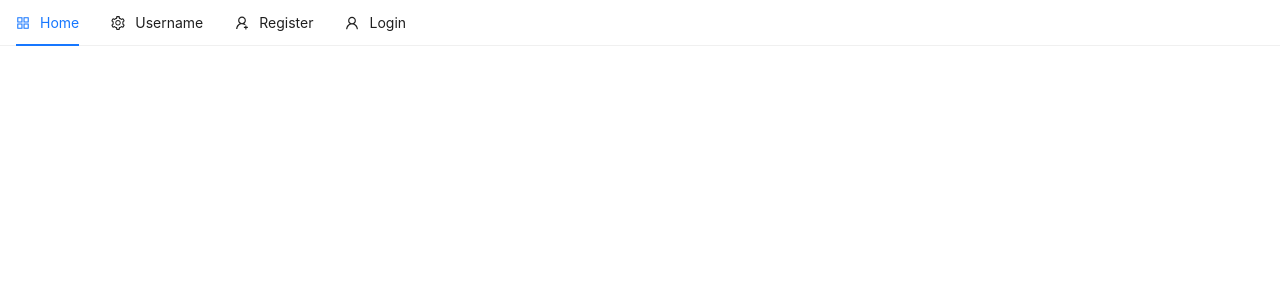
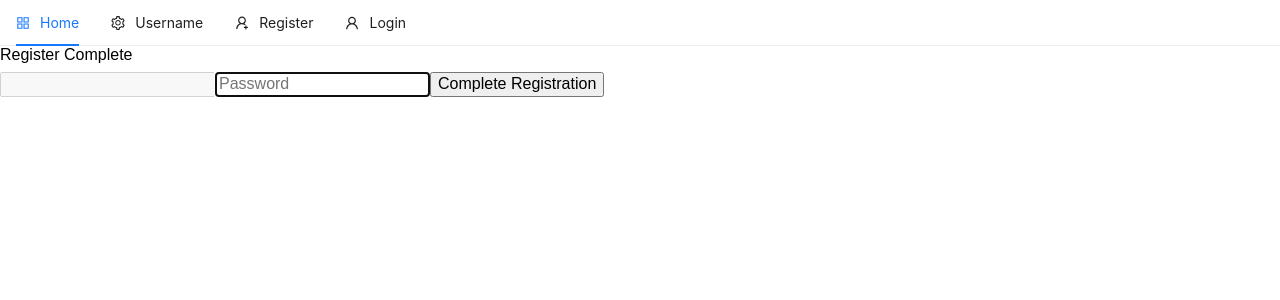
Before and after one commit to kevinkalenga/Mern_Ryan, a React (Create React App) app in the folder frontend/: page /register/complete in a window 1280 px wide. Shown: the top 300 px of the page. Built offline with nearby package versions, Linux system fonts and the light colour scheme.

Commit message:
Complete registration page

```diff
--- a/frontend/src/App.js
+++ b/frontend/src/App.js
@@ -5,6 +5,7 @@
 import Header from "./components/nav/Header";
 import {ToastContainer } from 'react-toastify'
 import 'react-toastify/dist/ReactToastify.css'
+import RegisterComplete from './pages/auth/RegisterComplete'
 
 const App = () => {
   return (
@@ -15,6 +16,7 @@
         <Route path="/" element={<Home />} />
         <Route path="/login" element={<Login />} />
         <Route path="/register" element={<Register />} />
+        <Route path="/register/complete" element={<RegisterComplete />} />
 
       </Routes>
     </BrowserRouter>
--- /dev/null
+++ b/frontend/src/pages/auth/RegisterComplete.js
@@ -0,0 +1,58 @@
+
+
+import React, { useState, useEffect } from 'react'
+import { auth } from '../../firebase'
+import { sendSignInLinkToEmail } from "firebase/auth"
+import { toast } from 'react-toastify'
+import {useNavigate} from 'react-router-dom'
+
+
+const RegisterComplete = () => {
+  const [email, setEmail] = useState("")
+  const [password, setPassword] = useState("")
+
+  useEffect(() => {
+    setEmail(window.localStorage.getItem("emailForRegistration"))
+  }, [])
+
+  const handleSubmit = async (e) => {
+    e.preventDefault()
+
+  }
+
+  const completeRegistrationForm = () => (
+    <form onSubmit={handleSubmit}>
+      <input
+        type="email"
+        className="form-control"
+        value={email}
+        disabled
+      />
+      <input
+        type="password"
+        className="form-control"
+        value={password}
+        onChange={(e) => setPassword(e.target.value)}
+        autoFocus
+        placeholder='Password'
+      />
+      <button type="submit" className="btn btn-raised mt-3">
+          Complete Registration
+        </button>
+    </form>
+  )
+
+  return (
+    <div className="container p-5">
+      <div className="row">
+        <div className="col-md-6 offset-md-3">
+          <h4>Register Complete</h4>
+
+          {completeRegistrationForm()}
+        </div>
+      </div>
+    </div>
+  )
+}
+
+export default RegisterComplete
```
